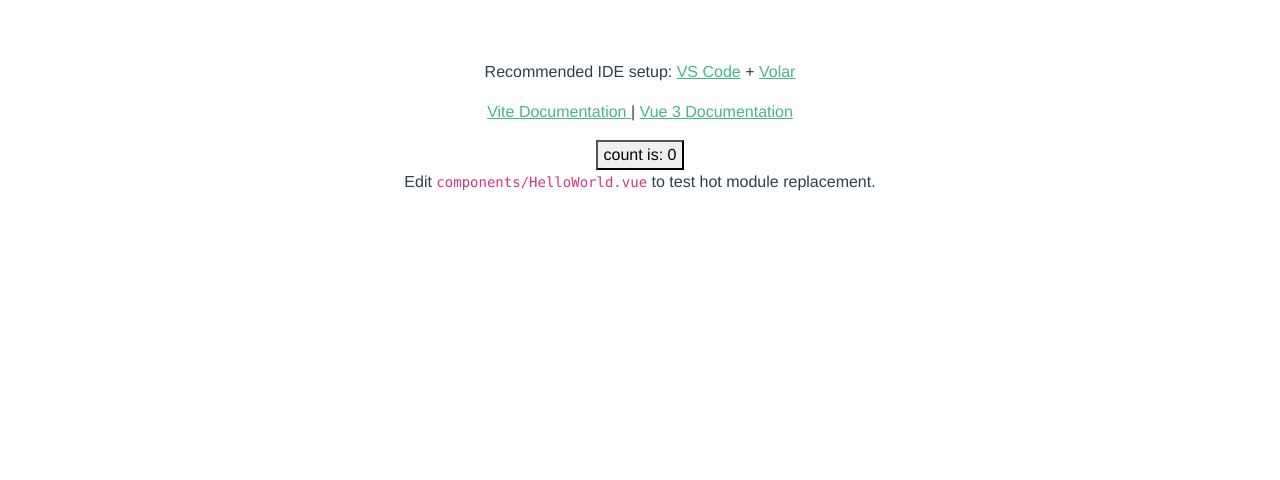
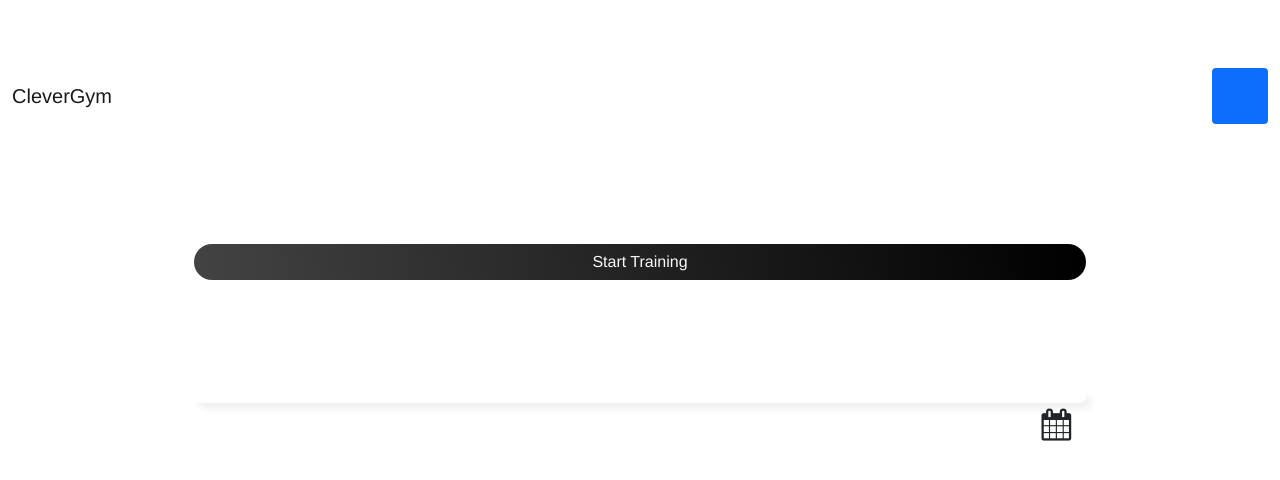
Before and after one commit to haudom/Clever-Gym, a Vue app: page / in a window 1280 px wide. Shown: the top 480 px of the page. Built offline with nearby package versions, Linux system fonts and the light colour scheme.

Commit message:
created MainView.vue

```diff
--- a/src/components/MainView.vue
+++ /dev/null
@@ -1,36 +0,0 @@
-<script setup>
-import { ref } from 'vue'
-
-const count = ref(0)
-</script>
-
-<template>
-  <h1>{{ msg }}</h1>
-
-  <p>
-    Recommended IDE setup:
-    <a href="https://code.visualstudio.com/" target="_blank">VS Code</a>
-    +
-    <a href="https://github.com/johnsoncodehk/volar" target="_blank">Volar</a>
-  </p>
-
-  <p>
-    <a href="https://vitejs.dev/guide/features.html" target="_blank">
-      Vite Documentation
-    </a>
-    |
-    <a href="https://v3.vuejs.org/" target="_blank">Vue 3 Documentation</a>
-  </p>
-
-  <button type="button" @click="count++">count is: {{ count }}</button>
-  <p>
-    Edit
-    <code>components/HelloWorld.vue</code> to test hot module replacement.
-  </p>
-</template>
-
-<style scoped>
-a {
-  color: #42b983;
-}
-</style>
--- a/src/router/index.js
+++ b/src/router/index.js
@@ -1,5 +1,5 @@
 import { createRouter, createWebHistory } from 'vue-router'
-import MainView from '../components/MainView.vue'
+import MainView from '../views/MainView.vue'
 
 const routes = [
   {
--- /dev/null
+++ b/src/views/MainView.vue
@@ -0,0 +1,38 @@
+<template>
+
+  <div>
+    <nav class="navbar navbar-light navbar-expand-md">
+      <div class="container-fluid">
+        <a class="navbar-brand" href="#">CleverGym</a>
+        <a class="btn btn-primary btn-icon" role="button" href="Optionen.html"
+          style="width: 56px;height: 56px;border-width: 0px;">
+          <i class="la la-cog" style="color: var(--bs-gray-900);font-size: 32px;"></i>
+        </a>
+      </div>
+    </nav>
+    <div class="container containerMainView" style="width: 100%;height: 98%;margin-bottom: 0;">
+      <a class="btn btn-primary link-primary" role="button"
+        style="margin-left: 10%;margin-right: 10%;width: 80%;margin-top: 10%;min-height: 0px;max-height: none;color: var(--bs-gray-100);background: linear-gradient(79deg, #434343, #000000);border-radius: 30px;height: 30%;border-width: 0;"
+        href="Training/TrainingsView.html">Start Training</a>
+      <button class="btn btn-primary link-primary" type="button"
+        style="margin-left: 10%;margin-right: 10%;width: 80%;margin-top: 10%;height: 30%;min-height: 0px;max-height: none;color: var(--bs-gray-900);border-radius: 30px;box-shadow: 5px 5px 7px rgba(33,37,41,0.08);background: #FFFFFF;border-width: 0px;"></button>
+    </div>
+  </div>
+  <div class="btn-toolbar" style="margin-bottom: 0;width: 100%;">
+    <div class="btn-group button-group" role="group" style="margin-bottom: 0;width: 100%;">
+      <a class="btn btn-primary disabled active btn-icon" role="button"
+        style="background: transparent;border-width: 0px;" href="MainView.html" disabled>
+        <i class="fas fa-dumbbell" style="color: var(--bs-gray-900);font-size: 32px;"></i>
+      </a>
+      <a class="btn btn-primary btn-icon" role="button" style="border-width: 0;background: transparent;"
+        href="Statistiken/Statistiken.html">
+        <i class="icon-graph" style="font-size: 40px;color: var(--bs-gray-900);"></i>
+      </a>
+      <a class="btn btn-primary btn-icon" role="button" style="border-width: 0;background: transparent;"
+        href="WorkoutEditor/Planerkalender.html"><i class="fa fa-calendar"
+          style="font-size: 32px;color: var(--bs-gray-900);"></i>
+      </a>
+    </div>
+  </div>
+
+</template>
```
